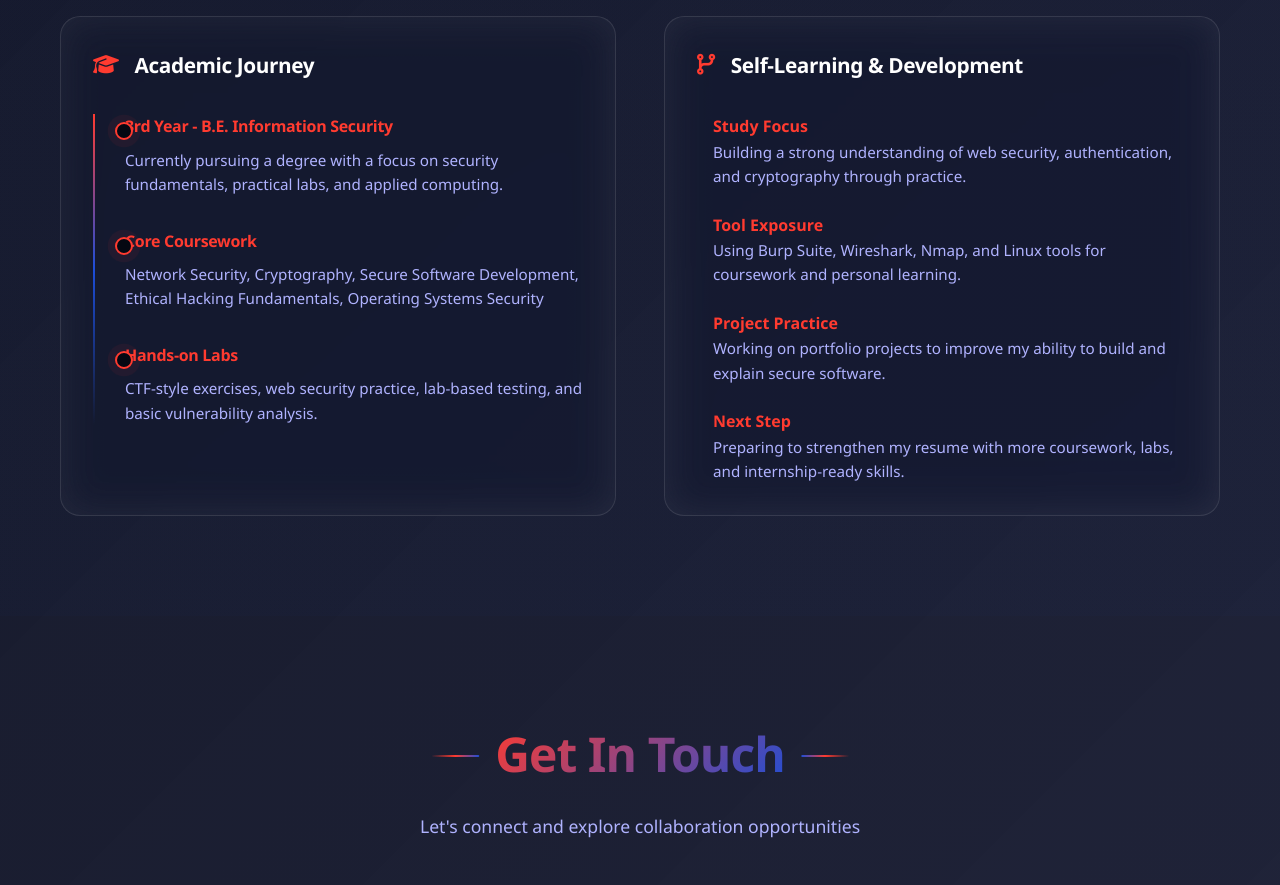
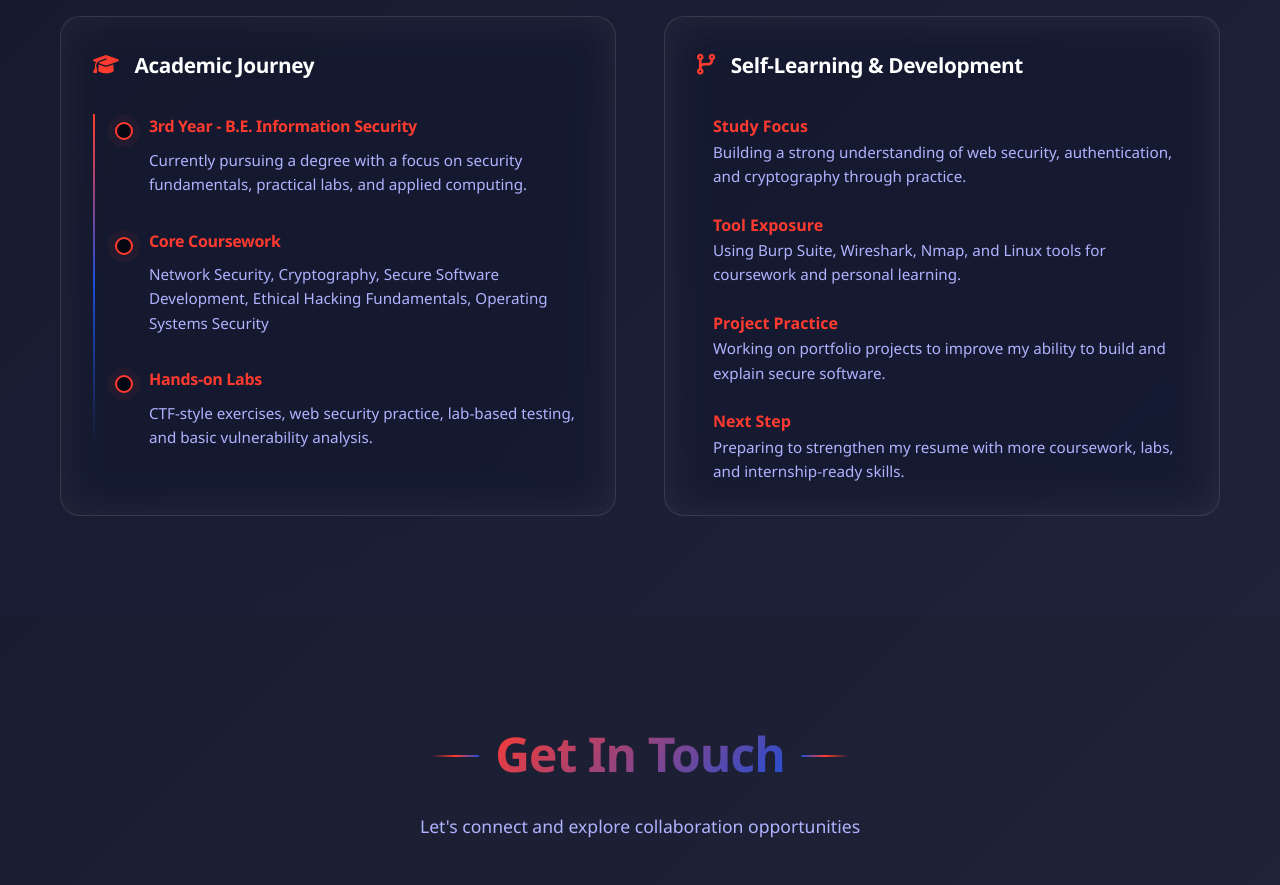
Before and after one commit to Taranpreet-Mander/portfolio, a plain HTML site: page index.html in a window 1280 px wide. Shown: the part 4496-5381 px from the top of the page. Drawn offline with Linux system fonts and the light colour scheme.

Commit message:
Fix timeline text overlapping

```diff
--- a/styles.css
+++ b/styles.css
@@ -996,6 +996,7 @@ section .container {
     display: flex;
     margin-bottom: 2rem;
     position: relative;
+    padding-left: 0.35rem;
 }
 
 .timeline-marker {
@@ -1008,6 +1009,10 @@ section .container {
     border: 2px solid var(--primary-neon);
     border-radius: 50%;
     animation: pulse 2s ease-in-out infinite;
+}
+
+.timeline-content {
+    margin-left: 1.15rem;
 }
 
 .timeline-content h4 {
```
